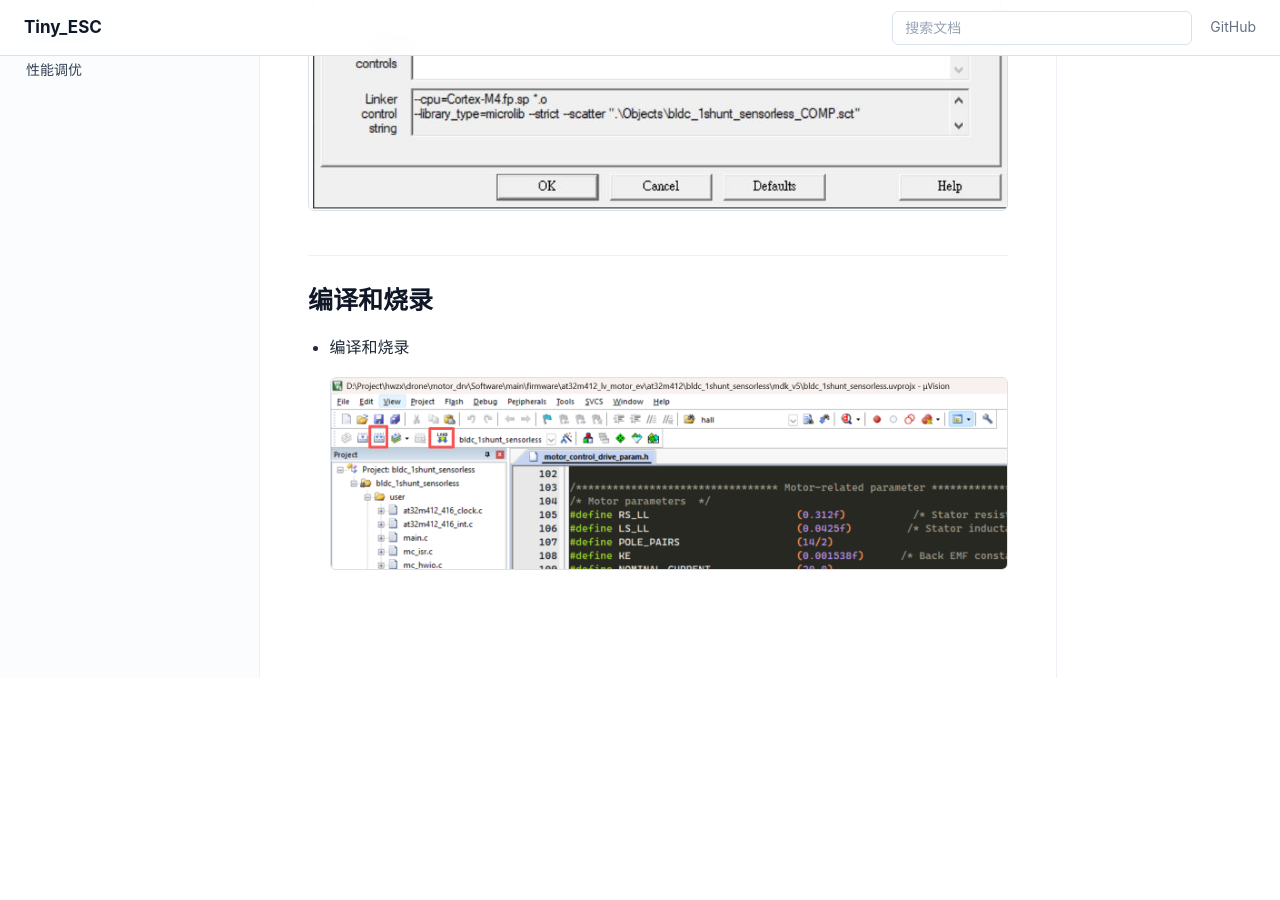
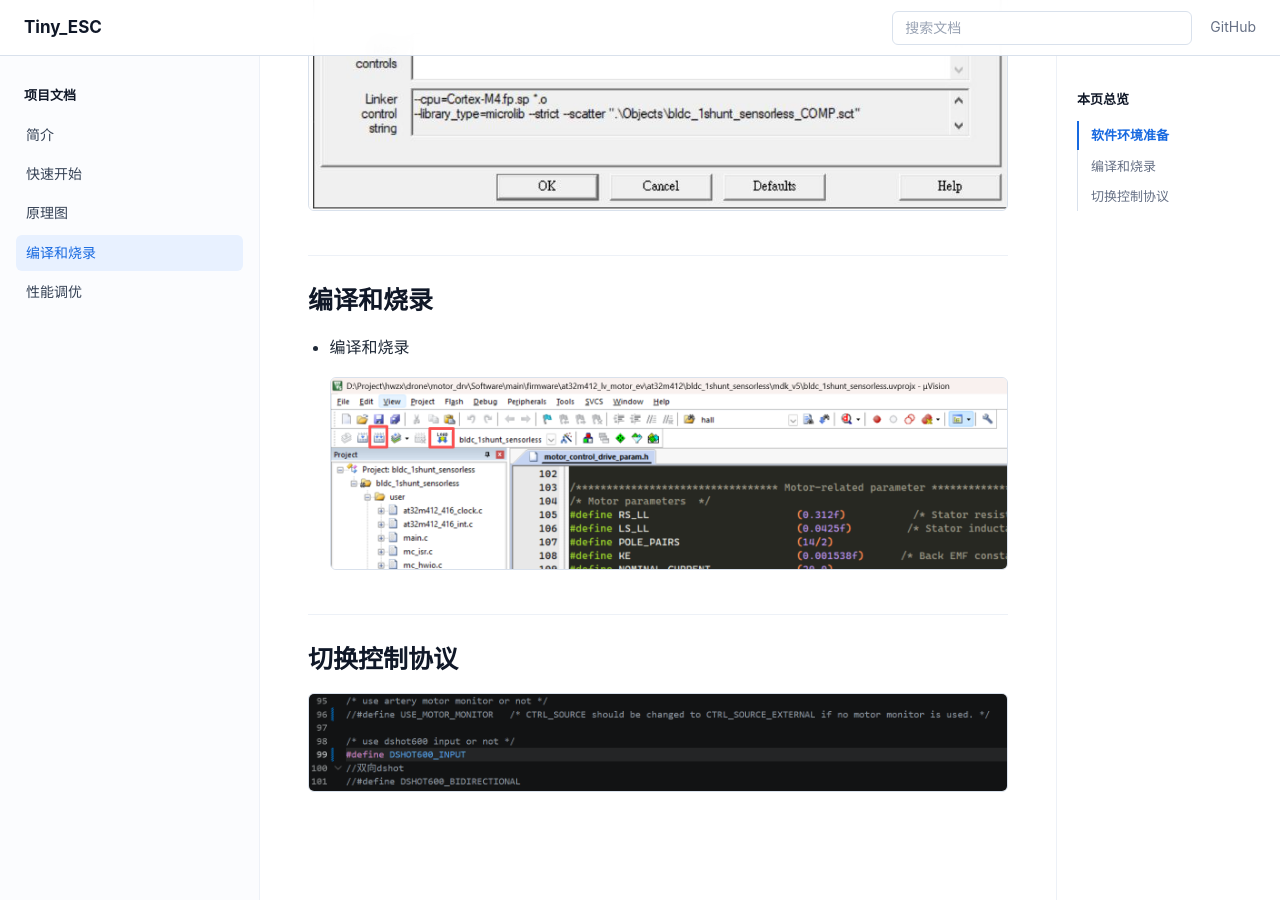
Before and after one commit to BearShang/motor_drv-software, a Jekyll site: the page built from docs/build-flash.md, in a window 1280 px wide and 900 px high, scrolled down 2235 px. Built offline with Jekyll 4.4.1, drawn with Linux system fonts in a browser that asks for light colours; before the commit the page ends 2913 px from its top, so only the background shows below that.

Commit message:
添加切换控制协议说明

```diff
--- a/docs/build-flash.md
+++ b/docs/build-flash.md
@@ -34,3 +34,7 @@
 
 - 编译和烧录
 <img src="{{ '/docs/pics/build-flash/编译和烧录.png' | relative_url }}?v={{ site.time | date: '%s' }}" alt="编译和烧录">
+
+## 切换控制协议
+
+<img src="{{ '/docs/pics/build-flash/切换控制协议.png' | relative_url }}?v={{ site.time | date: '%s' }}" alt="切换控制协议">
```
Also changed, not shown: docs/pics/build-flash/切换控制协议.png (added).
